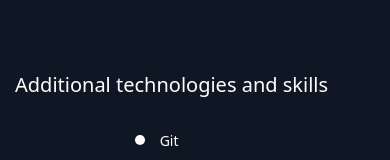
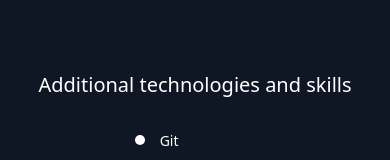
Before and after one commit to Muslima-coder/8-dars.vite, a React (Vite) app: page / in a window 390 px wide. Shown: the part 3243-3403 px from the top of the page. Built offline with nearby package versions, Linux system fonts and the light colour scheme.

Commit message:
update commit

```diff
--- a/src/modules/Additional.jsx
+++ b/src/modules/Additional.jsx
@@ -6,7 +6,7 @@ function Additional(){
     return(
         <section className="sm:pb-[329px] pb-[100px]">
             <div className="containers">
-            <Heading extraClass={"!sm:mb-[82px] mb-[30px]"} title={"Additional technologies and skills"}/>
+            <Heading extraClass={"!sm:mb-[82px] !mb-[30px] sm:text-start text-center"} title={"Additional technologies and skills"}/>
             <div className="flex flex-col items-center sm:items-start  gap-[32px] sm:gap-0 sm:flex-row justify-between">
 
                 <div className="flex flex-col sm:mx mx-auto gap-[32px]">
```
